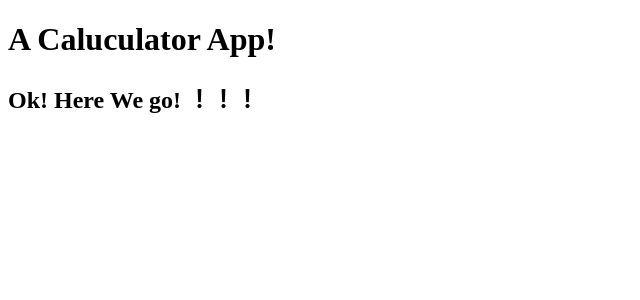
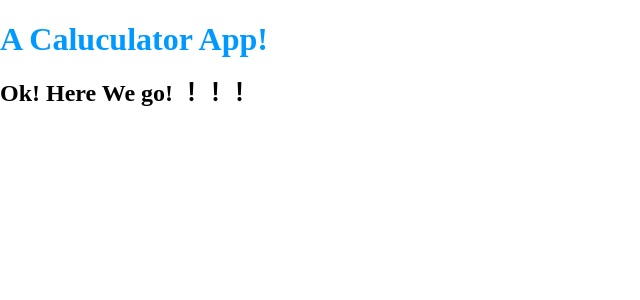
Before and after one commit to daiwanxing/calculator, a Vue app: page / in a window 1280 px wide. Shown: the top 300 px of the page, without its empty margins (0-640 px from the left). Built offline with nearby package versions, Linux system fonts and the light colour scheme.

Commit message:
add normalize.css

```diff
--- a/index.js
+++ /dev/null
@@ -1,3 +0,0 @@
-let a = 12;
-
-a + "dsa";
--- a/package.json
+++ b/package.json
@@ -37,6 +37,7 @@
     "eslint-plugin-vue": "^9.4.0",
     "eslint-webpack-plugin": "^3.2.0",
     "html-webpack-plugin": "^5.5.0",
+    "normalize.css": "^8.0.1",
     "only-allow": "^1.1.1",
     "sass": "^1.54.8",
     "sass-loader": "^13.0.2",
--- a/src/App.vue
+++ b/src/App.vue
@@ -1,9 +1,17 @@
 <script lang="ts" setup>
 import { ref } from "vue";
 const SubTitle = ref("A Caluculator App!");
+
 </script>
 
 <template>
     <h1>{{ SubTitle }}</h1>
     <h2>Ok! Here We go! ！！！</h2>
 </template>
+
+
+<style>
+    h1 {
+        color: #09f;
+    }
+</style>
--- a/src/main.ts
+++ b/src/main.ts
@@ -1,5 +1,6 @@
 import { createApp } from "vue";
 import App from "@/App.vue";
+import "normalize.css";
 
 const app = createApp(App);
 app.mount("#app");
```
Also changed, not shown: 1 other file (tests, documents, lock files or other folders).
